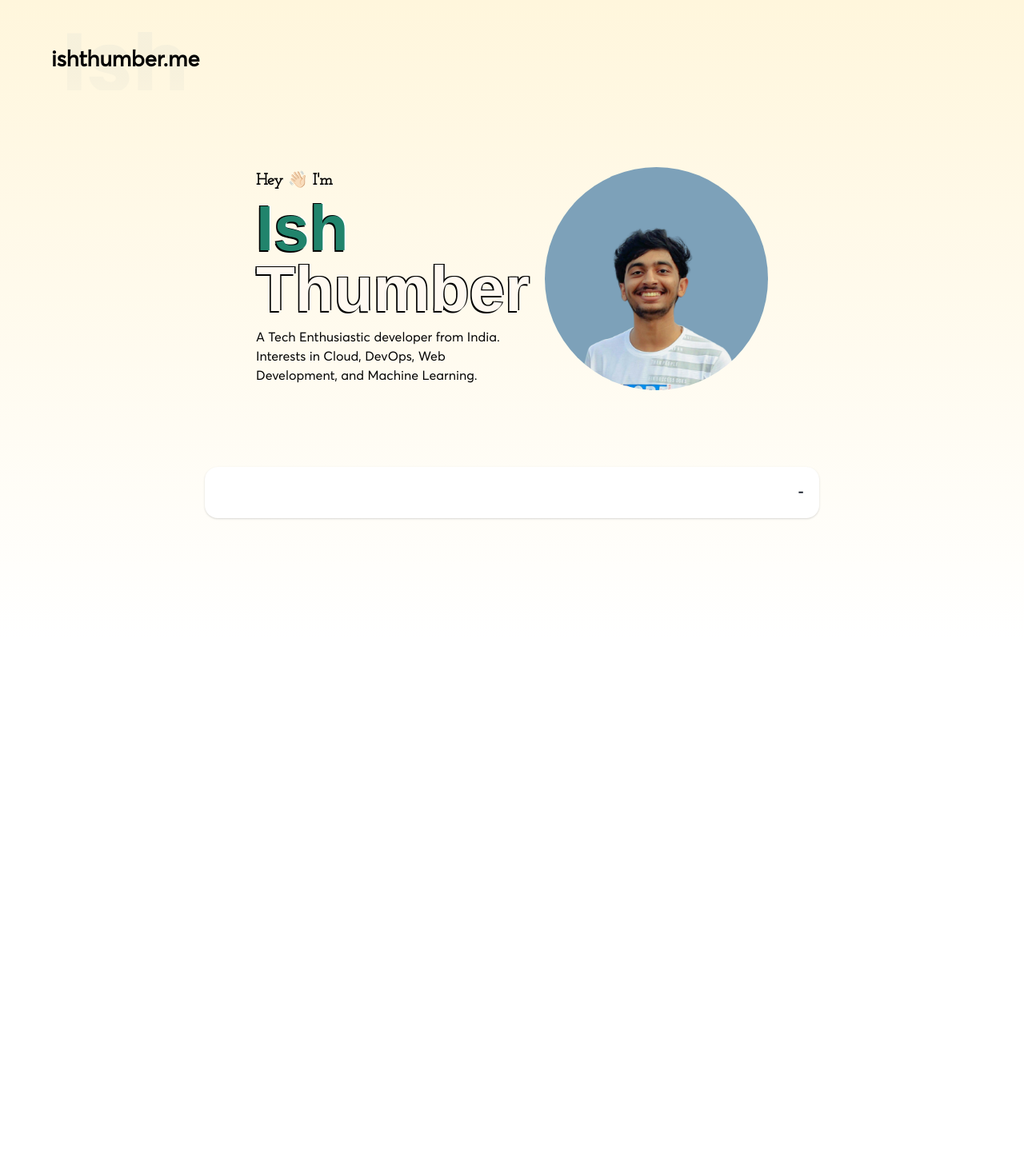
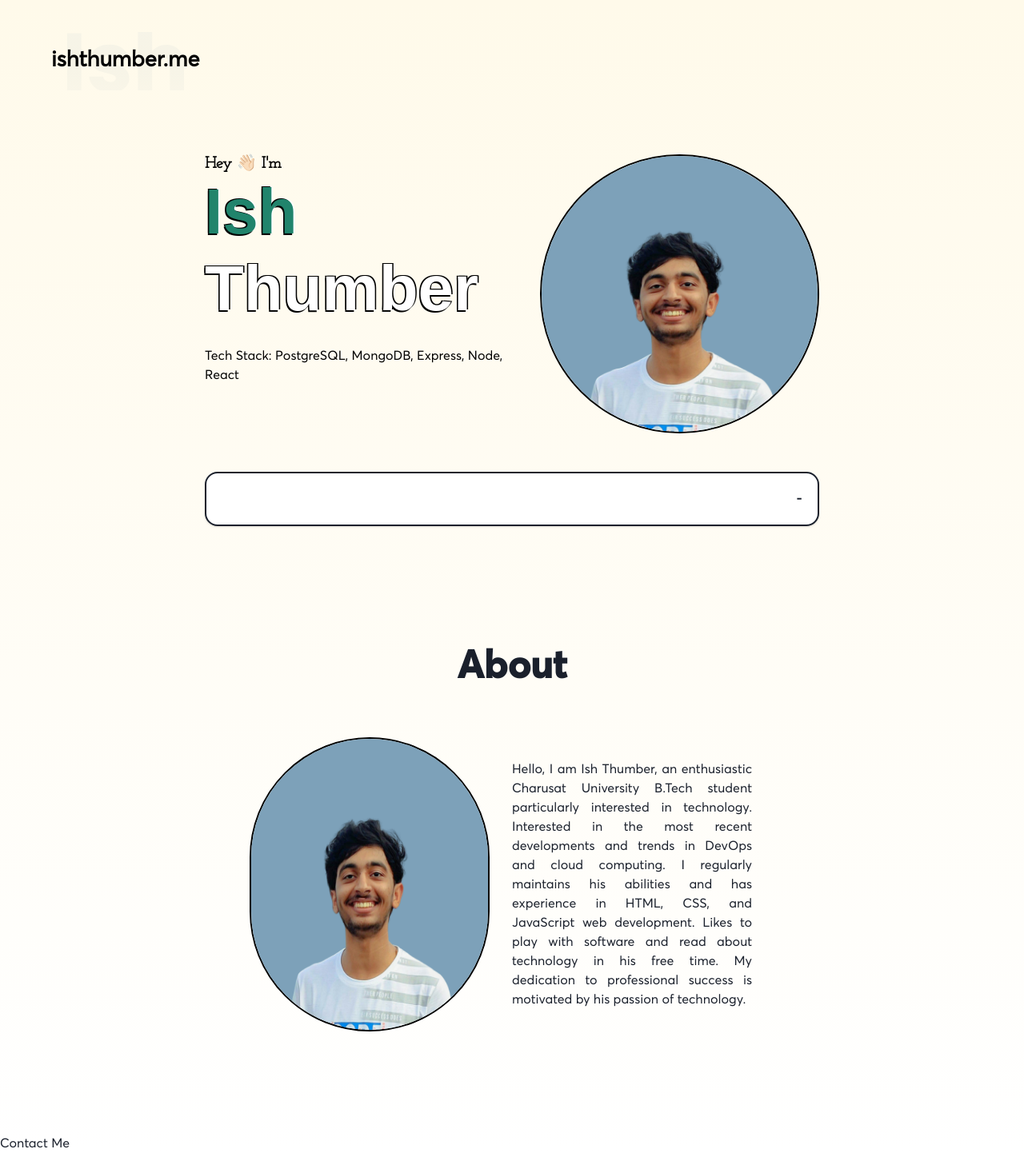
Before and after one commit to IshThumber/Ish-Portfolio, a React (Create React App) app: page / in a window 1280 px wide. Shown: the whole page at 80% size. Before the commit the page ends 800 px from the top, so only its background shows below. Built offline with nearby package versions, Linux system fonts and the light colour scheme; no server answers; a web font is replaced by a local one.

Commit message:
till about us

```diff
--- a/package.json
+++ b/package.json
@@ -6,6 +6,8 @@
     "@chakra-ui/react": "^2.5.2",
     "@emotion/react": "^11.10.6",
     "@emotion/styled": "^11.10.6",
+    "@mantine/core": "^6.0.4",
+    "@mantine/hooks": "^6.0.4",
     "@testing-library/jest-dom": "^5.16.5",
     "@testing-library/react": "^13.4.0",
     "@testing-library/user-event": "^13.5.0",
--- a/public/index.html
+++ b/public/index.html
@@ -22,7 +22,7 @@
       work correctly both with client-side routing and a non-root public URL.
       Learn how to configure a non-root public URL by running `npm run build`.
     -->
-  <title>React App</title>
+  <title>Ish | Personal Portfolio </title>
 </head>
 
 <body>
--- a/src/App.js
+++ b/src/App.js
@@ -2,21 +2,32 @@ import React from "react";
 import Header from "./components/Main/header/Header";
 import Hero from "./components/Main/content/Hero";
 import "./App.css";
-import { Box, Card, Container } from "@chakra-ui/react";
+import { Container } from "@chakra-ui/react";
 import Quote from "./components/Main/Quotes/quote";
+import About from "./components/About/about";
+import ContactMe from "./components/ContactUs/contactme.js";
 const App = () => {
    return (
       <>
          <Container
             maxW="100%"
-            h="100vh"
+            h="100%"
             margin={0}
             padding={0}
-            bgGradient="linear(to-b, #FFF6DC, #fff )"
+            // bgGradient="linear(to-b, #FFF6DC, #fff)"
+            bgGradient="linear(to-b, #FFFAEA, #fff)"
          >
             <Header />
             <Hero />
             <Quote />
+            <br />
+            <br />
+            <br />
+            <About />
+            <br />
+            <br />
+            <br />
+            <ContactMe />
          </Container>
       </>
    );
--- a/src/components/About/about.css
+++ b/src/components/About/about.css
@@ -1,34 +1,3 @@
-.main__div_about {
-   margin: auto;
-   display: flex;
-   flex-direction: column;
-   padding: 1rem 0rem 15rem 0rem;
-   background-image: url("../../assets/square.svg");
-   background-repeat: no-repeat;
-   background-position: center;
-   background-size: 100%;
-   /* background-size: 100% 100%; */
+.about__heading {
+   font-family: 'Averta-Bold', sans-serif !important;
 }
-
-.about__container {
-   width: 80%;
-   margin: auto;
-   border: 1px solid black;
-   display: flex;
-   font-size: 2rem;
-}
-
-.about__heading {
-   font-size: 4rem;
-   width: 80%;
-   /* text-align: start; */
-   /*background: linear-gradient(90deg, #D9E4EC 0%, #385E72 30%);
-   -webkit-text-fill-color: transparent;
-   -webkit-background-clip: text; */
-}
-
-.about__para {
-   font-size: 1rem;
-   text-align: left;
-   margin: 01rem 1rem 2rem 15rem;
-}
--- /dev/null
+++ b/src/components/About/about.js
@@ -0,0 +1,59 @@
+import { Box, Card, Heading, Text, Image } from "@chakra-ui/react";
+import sideImg from "../../assets/self.png";
+import "./about.css";
+const About = () => {
+   return (
+      <>
+         <Box
+            width="60%"
+            margin="auto"
+            alignItems="center"
+            // bg="brown"
+            padding={10}
+            marginTop={10}
+         >
+            <Box
+            // bg="cyan.100"
+            >
+               <Heading
+                  as="h1"
+                  size="2xl"
+                  textAlign="center"
+                  className="about__heading"
+               >
+                  About
+               </Heading>
+            </Box>
+            <br />
+            <br />
+            <Box
+               // bg="yellow.100"
+               padding={4}
+               display="flex"
+               flexDirection="row"
+               justifyContent="space-between"
+            >
+               <Image
+                  src={sideImg}
+                  alt="self"
+                  width={300}
+                  border="2px solid black"
+                  borderRadius="full"
+               />
+               <Text padding={7} textAlign="justify">
+                  Hello, I am Ish Thumber, an enthusiastic Charusat University
+                  B.Tech student particularly interested in technology.
+                  Interested in the most recent developments and trends in
+                  DevOps and cloud computing. I regularly maintains his
+                  abilities and has experience in HTML, CSS, and JavaScript web
+                  development. Likes to play with software and read about
+                  technology in his free time. My dedication to professional
+                  success is motivated by his passion of technology.
+               </Text>
+            </Box>
+         </Box>
+      </>
+   );
+};
+
+export default About;
--- a/src/components/About/about.jsx
+++ /dev/null
@@ -1,24 +0,0 @@
-import React from "react";
-import "./about.css";
-const About = () => {
-   return (
-      <>
-         <div className="main__div_about">
-            <div className="about__container">
-               <h1 className="about__heading">About</h1>
-            </div>
-            <div>
-               <p className="about__para">
-                  Lorem ipsum dolor sit amet consectetur adipisicing elit.
-                  Quisquam, quod. Quisquam, quod. Quisquam, quod. Quisquam,
-                  quod. Quisquam, quod. Quisquam, quod. Quisquam, quod.
-                  Quisquam, quod. Quisquam, quod. Quisquam, quod. Quisquam,
-                  quod. Quisquam, quod. Quisquam, quod. Quisquam, quod.
-               </p>
-            </div>
-         </div>
-      </>
-   );
-};
-
-export default About;
--- /dev/null
+++ b/src/components/ContactUs/contactme.js
@@ -0,0 +1,7 @@
+import React from "react";
+
+const Contact = () => {
+   return <div>Contact Me</div>;
+};
+
+export default Contact;
--- a/src/components/Main/Quotes/quote.jsx
+++ b/src/components/Main/Quotes/quote.js
@@ -56,6 +56,7 @@ function Quote() {
             // textAlign="center"
             padding={5}
             borderRadius="1rem"
+            border="2px"
          >
             <Box textAlign="center">
                <Text>{quote}</Text>
--- a/src/components/Main/content/Content.css
+++ b/src/components/Main/content/Content.css
@@ -1,35 +1,3 @@
-.main__container {
-   display: flex;
-   width: 60%;
-   margin: auto;
-   flex-direction: row;
-   justify-content: space-between;
-   color: #D9E4EC;
-   font-size: 2rem;
-   padding: 6rem 0rem 10rem 0rem;
-   /* border: 1px solid red; */
-}
-
-.main_div {
-   display: flex;
-   flex-direction: column;
-   /* margin: auto; */
-   align-self: center;
-   text-align: left;
-}
-
-.main_right_div {
-   display: flex;
-   flex-direction: column;
-   /* margin: auto; */
-   align-self: start;
-   border-radius: 4rem;
-   background-color: #4b6d7f2b;
-   -webkit-backdrop-filter: blur(15px);
-   backdrop-filter: blur(15px);
-   padding: 2rem 2rem 2rem 2rem;
-}
-
 .text_ish {
    font-family: "Averta-Black", sans-serif !important;
    font-style: normal;
@@ -40,7 +8,7 @@
 .text_thumber {
    font-family: "Averta-ExtraBold", sans-serif !important;
    font-style: normal;
-   color: #fff9f1;
+   color: #ffffff;
    text-shadow: -1.5px -1.5px 0 #000, 1.5px -1.5px 0 #000, -1.5px 1.5px 0 #000;
 
 }
--- a/src/components/Main/content/Hero.js
+++ b/src/components/Main/content/Hero.js
@@ -1,57 +1,14 @@
 import React from "react";
-import { Box, Container, Flex, Heading, Image, Text } from "@chakra-ui/react";
+import { Box, Heading, Image, Text } from "@chakra-ui/react";
 import sideImg from "../../../assets/self.png";
 import "./Content.css";
-import wave from "../../../assets/wave.svg";
-import { Button } from "@chakra-ui/react";
-// import Section from './section';
-const Section = () => {
+const Hero = () => {
    return (
       <>
-         {/* <div className="main__container">
-            <div className="main_div">
-               <div
-                  style={{
-                     // border: "1px solid black",
-                     width: "60%",
-                     display: "flex",
-                     flexDirection: "row",
-                     // margin: "auto",
-                     textAlign: "left"
-                  }}
-               >
-                  <h1>Hey</h1>
-                  <div
-                     style={{
-                        // border: "1px solid black",
-                        alignContent: "center",
-                        alignItems: "center",
-                        justifyContent: "center",
-                        display: "flex",
-                        flexDirection: "column"
-                        // margin: "auto"
-                     }}
-                  >
-                     <img src={wave} alt="wave" width="100rem" />
-                  </div>
-               </div>
-               <h1>Ish Thumber</h1>
-            </div>
-            <div className="main_right_div">
-               <img
-                  src={sideImg}
-                  alt="self"
-                  width={400}
-                  style={{
-                     borderRadius: "3rem"
-                  }}
-               />
-            </div>
-         </div> */}
-         <Box w="100%" padding="6rem 0rem">
+         <Box w="100%" padding="5rem 0rem 3rem 0rem">
             <Box
                display="flex"
-               width="50%"
+               width="60%"
                margin="auto"
                flexDirection="row"
                alignItems="center"
@@ -61,31 +18,41 @@ const Section = () => {
                // padding="6rem 0rem 10rem 0rem"
                // bg="blue.100"
             >
-               <Box color={"black"} alignSelf="center">
+               <Box
+                  position="relative"
+                  display="flex"
+                  color={"black"}
+                  alignSelf="start"
+                  flexDirection={"column"}
+               >
                   <Heading as="h1" size="md" fontFamily="Josefin Slab">
                      Hey 👋🏻 I'm
                   </Heading>
                   {/* <br /> */}
-                  <Box display="flex" flexDirection={"column"}>
+                  <Box>
                      <Heading className="text_ish" as="h1" fontSize="5rem">
-                        Ish
-                     </Heading>
-                     <Heading
-                        className="text_thumber"
-                        as="h1"
-                        fontSize="5rem"
-                        marginTop={-5}
-                     >
-                        Thumber
+                        Ish{" "}
+                        <span
+                           className="text_thumber"
+                           as="h1"
+                           fontSize="5rem"
+                           // marginTop={-5}
+                        >
+                           Thumber
+                        </span>
                      </Heading>
                   </Box>
-
-                  <Text w="90%">
+                  {/* <Text w="90%">
                      A <span>Tech Enthusiastic</span> developer from{" "}
                      <span>India</span>.
                      <br />
                      Interests in Cloud, DevOps, Web Development, and Machine
                      Learning.
+                  </Text> */}
+                  <br />
+                  <Text>
+                     Tech Stack:{" "}
+                     <span>PostgreSQL, MongoDB, Express, Node, React</span>
                   </Text>
                </Box>
                <Box>
@@ -93,6 +60,7 @@ const Section = () => {
                      src={sideImg}
                      alt="self"
                      width={400}
+                     border="2px solid black"
                      borderRadius="full"
                   />
                </Box>
@@ -102,4 +70,4 @@ const Section = () => {
    );
 };
 
-export default Section;
+export default Hero;
```
Also changed, not shown: src/components/Main/section/section.css (deleted, +0 -31 lines), src/components/Main/section/section.jsx (deleted, +0 -58 lines), 1 other file (tests, documents, lock files or other folders).
